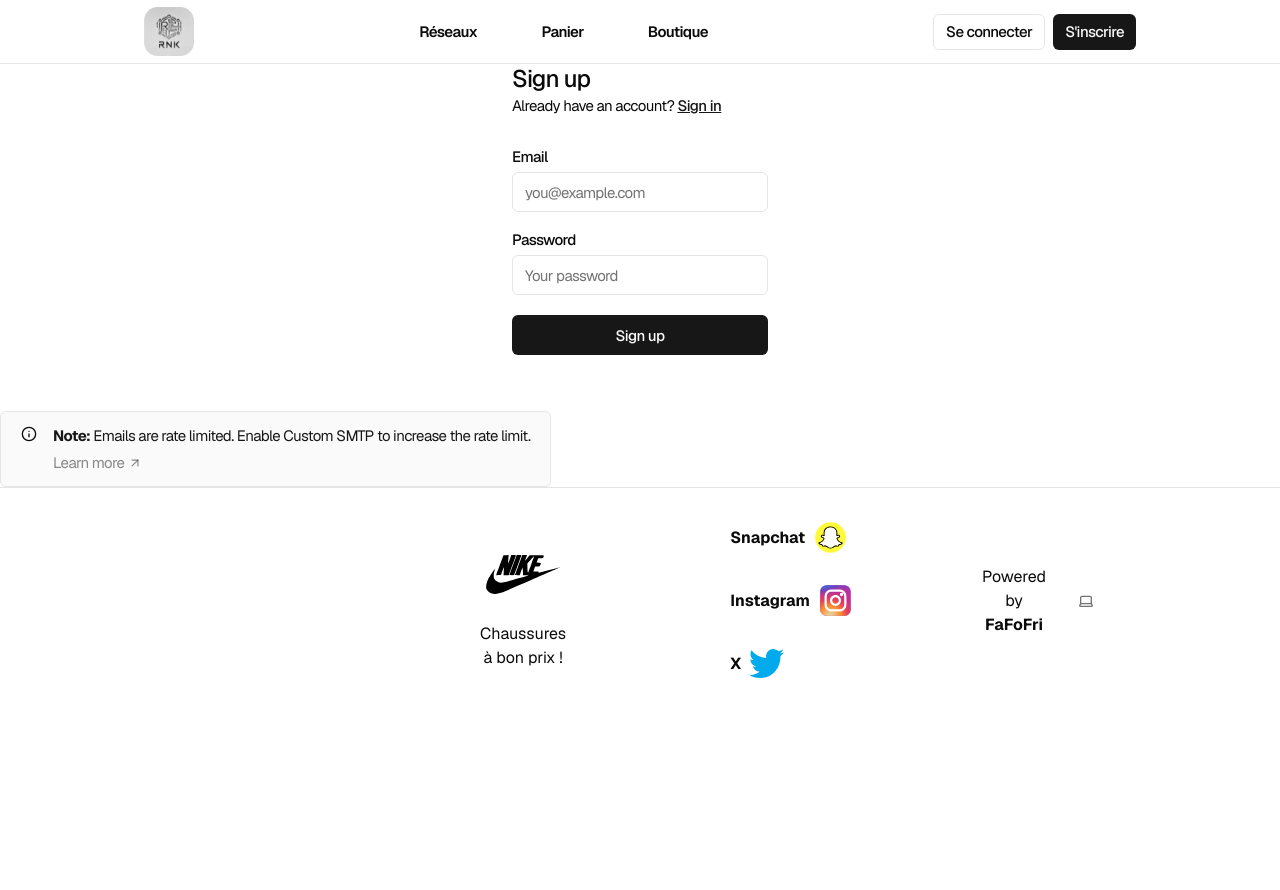
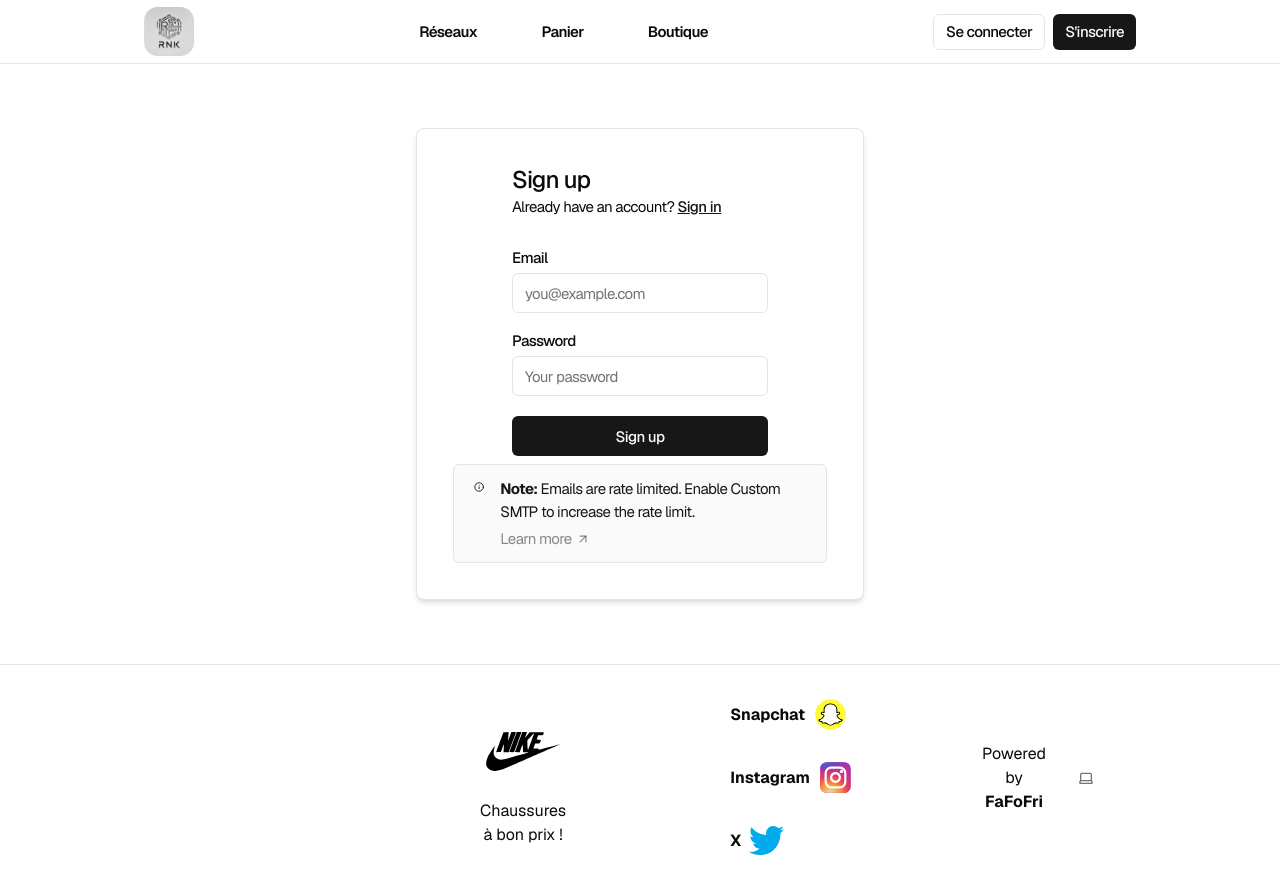
Before and after one commit to ctnsanse/rnk-web-app, a Next.js app: page /sign-up in a window 1280 px wide. Before the commit the page ends 800 px from the top, so only its background shows below. Built offline with nearby package versions, Linux system fonts and the light colour scheme; no server answers.

Commit message:
Fix Layout Problem

```diff
--- a/app/(auth-pages)/layout.tsx
+++ b/app/(auth-pages)/layout.tsx
@@ -4,6 +4,6 @@ export default async function Layout({
   children: React.ReactNode;
 }) {
   return (
-    <div className="max-w-7xl flex flex-col gap-12 items-start">{children}</div>
+    <div>{children}</div>
   );
 }
--- a/app/(auth-pages)/sign-in/page.tsx
+++ b/app/(auth-pages)/sign-in/page.tsx
@@ -1,4 +1,6 @@
 import { signInAction } from "@/app/actions";
+import { Box } from "@/components/box/box";
+import { Container } from "@/components/container/container";
 import { FormMessage, Message } from "@/components/form-message";
 import { SubmitButton } from "@/components/submit-button";
 import { Input } from "@/components/ui/input";
@@ -7,6 +9,10 @@ import Link from "next/link";
 
 export default function Login({ searchParams }: { searchParams: Message }) {
   return (
+
+    <Container className="flex items-center justify-center py-16">
+  <Box className="w-full max-w-md p-8 rounded-lg shadow-md">
+
     <form className="flex-1 flex flex-col min-w-64">
       <h1 className="text-2xl font-medium">Sign in</h1>
       <p className="text-sm text-foreground">
@@ -39,5 +45,7 @@ export default function Login({ searchParams }: { searchParams: Message }) {
         <FormMessage message={searchParams} />
       </div>
     </form>
+    </Box>
+    </Container>
   );
 }
--- a/app/(auth-pages)/sign-up/page.tsx
+++ b/app/(auth-pages)/sign-up/page.tsx
@@ -5,6 +5,8 @@ import { Input } from "@/components/ui/input";
 import { Label } from "@/components/ui/label";
 import Link from "next/link";
 import { SmtpMessage } from "../smtp-message";
+import { Container } from "@/components/container/container";
+import { Box } from "@/components/box/box";
 
 export default function Signup({ searchParams }: { searchParams: Message }) {
   if ("message" in searchParams) {
@@ -16,7 +18,9 @@ export default function Signup({ searchParams }: { searchParams: Message }) {
   }
 
   return (
-    <>
+
+    <Container className="flex items-center justify-center py-16">
+      <Box className="w-full max-w-md p-8 rounded-lg shadow-md">
         <form className="flex flex-col min-w-64 max-w-64 mx-auto">
           <h1 className="text-2xl font-medium">Sign up</h1>
           <p className="text-sm text text-foreground">
@@ -43,6 +47,7 @@ export default function Signup({ searchParams }: { searchParams: Message }) {
           </div>
         </form>
         <SmtpMessage />
-    </>
+      </Box>
+    </Container>
   );
 }
```
Lines whose indentation alone changed are shown as unchanged.
